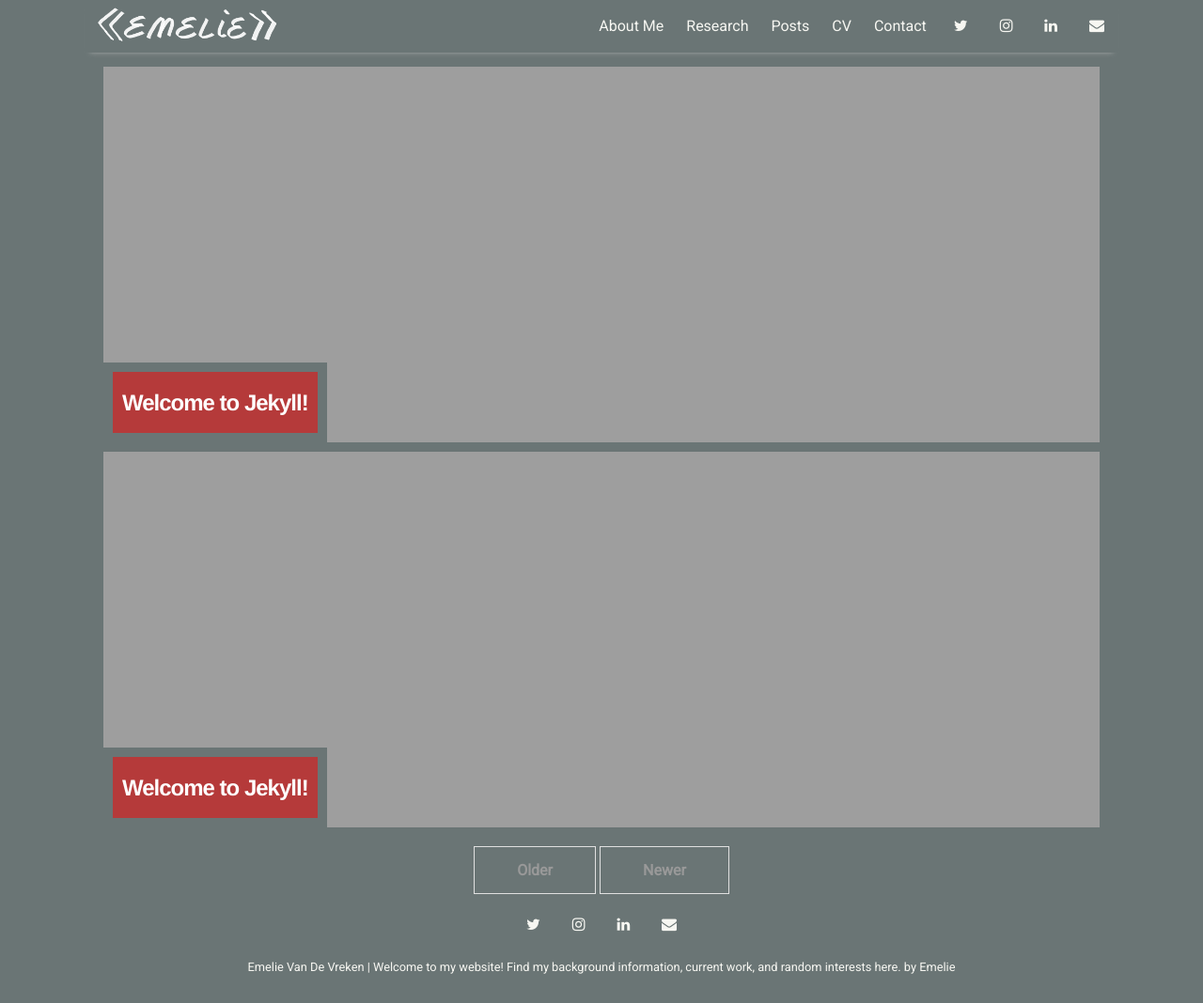
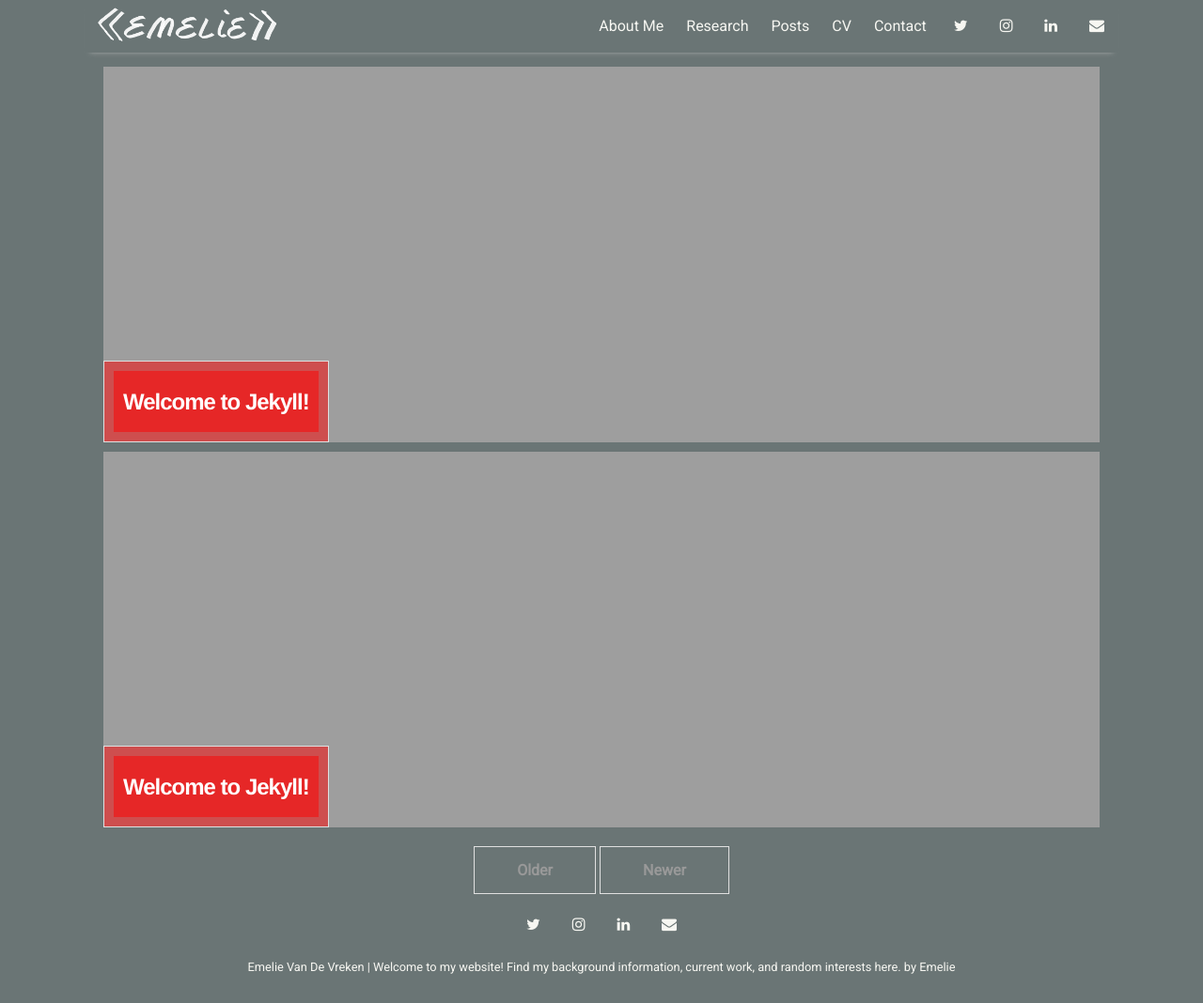
Before and after one commit to evdv/evdv.github.io, a Jekyll site: the page built from index.html, in a window 1280 px wide and 1068 px high. Shown: the whole window at 94% size. Built offline with Jekyll 4.4.1, drawn with Linux system fonts in a browser that asks for light colours; nearby versions of some CDN libraries; the list of posts is cut into pages by our own code.

Commit message:
Still looking for transparency

```diff
--- a/_sass/_home.scss
+++ b/_sass/_home.scss
@@ -11,6 +11,8 @@
   margin: 0;
   padding: 10px;
   position: absolute;
+  background-color: rgba(255, 0, 0, 0.5);
+  border: 1px solid #e0e0e0;
 }
 .featured-post h2 span {
   display: inline-block;
@@ -23,7 +25,7 @@
 }
 .featured-post span a {
   background-color: rgba(255, 0, 0, 0.5);
-  color: #6a7575;
+  /*color: #6a7575; */
   border: 1px solid #e0e0e0;
 }
 .featured-post h1 {
```
